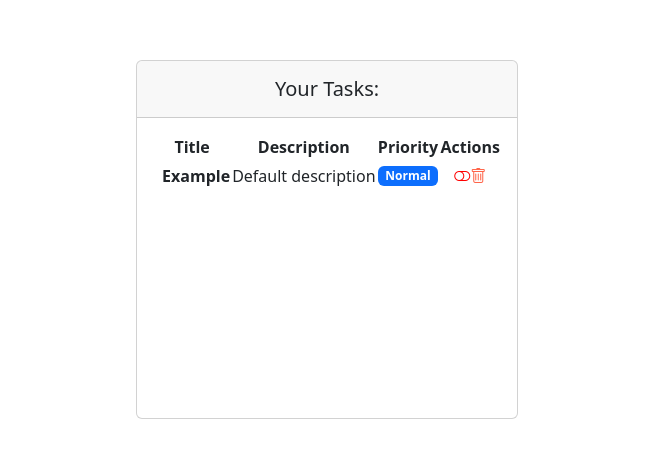
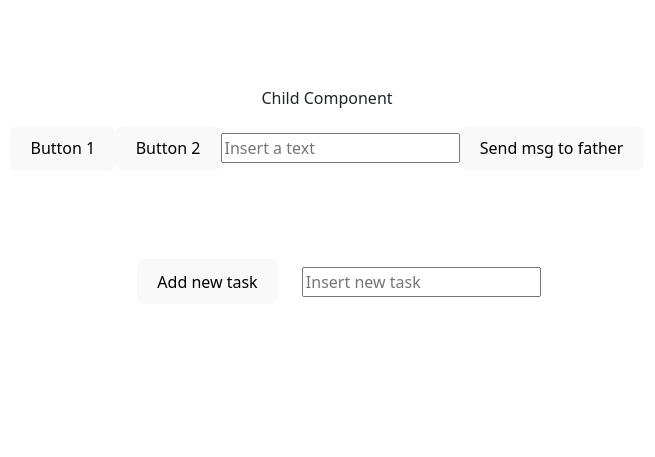
Before and after one commit to lucianogarriga/react-hooks-ob, a React (Vite) app: page / in a window 1280 px wide. Shown: the part 161-618 px from the top of the page, without its empty margins (313-968 px from the left). Built offline with nearby package versions, Linux system fonts and the light colour scheme.

Commit message:
Children - Props - Events

```diff
--- a/src/App.jsx
+++ b/src/App.jsx
@@ -7,23 +7,29 @@ import MiComponenteContexto from "./hooks/Ejemplo3";
 import Ejemplo4 from "./hooks/Ejemplo4";
 import TaskListComponent from "./components/container/task_list";
 import GreetingStyled from "./components/pure/greetingStyled";
+import Father from "./components/container/father";
+import Practica from "./components/pure/practica";
 
 function App() {
 
   return (
     <>
-      <TaskListComponent></TaskListComponent>
+      {/* <TaskListComponent></TaskListComponent> */}
       {/* <Ejemplo1 /> */}
       {/* <Ejemplo2 /> */}
       {/* <Ejemplo3/> */}
       {/* <MiComponenteContexto></MiComponenteContexto> */}
+            {/* CHILDREN POR PROPS */}
       {/* <Ejemplo4 name="Default"> */}
-        {/* Todo lo que este dentro de este componente,
-        es el children que se pasa por props */}
+            {/* Todo lo que este dentro de este componente,
+            es el children que se pasa por props */}
         {/* <p>Contenido del children</p>
         <p>Este es el children del componente padre</p>
       </Ejemplo4> */}
       {/* <GreetingStyled name="Luciano"></GreetingStyled>  */}
+            {/* GESTION DE EVENTOS */}
+      <Father></Father>
+      <Practica/>
     </>
   );
 }
--- /dev/null
+++ b/src/components/container/father.jsx
@@ -0,0 +1,17 @@
+import React from 'react';
+import Child from '../pure/child';
+
+const Father = () => {
+
+    function showMessage(text){
+        alert(`Mensaje recibido desde el hijo: ${text}`)
+    }
+
+    return (
+        <div>
+            <Child name="Child" send={showMessage}></Child>
+        </div>
+    );
+}
+
+export default Father;
--- a/src/components/container/task_list.jsx
+++ b/src/components/container/task_list.jsx
@@ -5,22 +5,21 @@ import TaskComponent from "../pure/task";
 
 // Import styles
 import "../../styles/task.scss";
+import TaskForm from "../pure/forms/taskForm";
 
 function TaskListComponent() {
-  // Valor inicial de la variable de estado
-  const defaultTask = new Task(
-    "Example",
-    "Default description",
-    false,
-    LEVELS.NORMAL
-  );
+  // Initial value of State Variable
+  const defaultTask1 = new Task("Example","Description 1",false,LEVELS.NORMAL);
+  const defaultTask2 = new Task("Example 2","Description 2",true,LEVELS.BLOCKING);
+  const defaultTask3 = new Task("Example 3","Description 3",true,LEVELS.URGENTE);
 
-  // Estado del Componente
-  const [tasks, setTasks] = useState([defaultTask]);
-  // Estado 'Loading'
+  // Component State
+  const [tasks, setTasks] = useState([defaultTask1, defaultTask2, defaultTask3]);
+  // State 'Loading'
   const [loading, setLoading] = useState(true);
 
-  // Control del ciclo de vida del Componente
+  // Control of lifecycle of the Component
+
 
   useEffect(() => {
     console.log("Task State has been modified");
@@ -29,10 +28,6 @@ function TaskListComponent() {
       console.log("TaskList component is goint to unmount");
     };
   }, [tasks]);
-
-  const changeCompleted = () => {
-    console.log("Cambiando estado");
-  };
 
   return (
     <div className="col-12">
@@ -57,13 +52,16 @@ function TaskListComponent() {
               </tr>
             </thead>
             <tbody>
-              {/* TODO: Iterar sobre una lista de tareas */}
-              <TaskComponent
-                task={defaultTask}
-                changeState={changeCompleted}
-              ></TaskComponent>
+
+              {tasks.map((task, index) =>
+                <TaskComponent
+                  key={index}
+                  task={task} />)
+              }
+
             </tbody>
           </table>
+          <TaskForm />
         </div>
       </div>
     </div>
--- /dev/null
+++ b/src/components/pure/child.jsx
@@ -0,0 +1,43 @@
+import React, {useRef} from "react";
+
+const Child = ({ name, send }) => {
+
+  const msgRef = useRef('')
+
+  function pressButton() {
+    const text = msgRef.current.value;
+    alert(`Texto: ${text}`);
+  }
+
+  function pressButtonParams(text) {
+    alert(`Text: ${text}`);
+  }
+
+  const inputFocused = () => {
+    console.log("Input Focused");
+  };
+
+  return (
+    <div>
+      <p
+        onMouseOver={() => {
+          console.log("OnMouseOver");
+        }}
+      >
+        {name} Component
+      </p>
+      <button onClick={pressButton}>Button 1</button>
+      <button onClick={() => pressButtonParams("Button 2")}>Button 2</button>
+      <input
+        placeholder="Insert a text"
+        onFocus={inputFocused}
+        onChange={(e) => console.log("Input: ", e.target.value)}
+        onCopy={() => alert("Text copied")}
+        ref={msgRef}
+      />
+      <button onClick={( ) => send('Hello father')}>Send msg to father</button>
+    </div>
+  );
+};
+
+export default Child;
--- /dev/null
+++ b/src/components/pure/forms/taskForm.jsx
@@ -0,0 +1,11 @@
+import React, {useRef} from 'react';
+
+const TaskForm = () => {
+    return (
+        <form>
+
+        </form>
+    );
+}
+
+export default TaskForm;
--- /dev/null
+++ b/src/components/pure/practica.jsx
@@ -0,0 +1,25 @@
+import React, {useRef} from 'react';
+
+const Practica = () => {
+
+    const msgRef = useRef('')
+
+    const butPress = () =>{
+        const text = msgRef.current.value;
+        console.log(text);
+    }
+
+    return (
+        <div style={{padding: '4rem'}}>
+            <button style={{margin: '1.5rem'}}
+                    onClick={butPress}
+                    onMouseOver={() => console.log('MouseOverOn')}
+            >Add new task</button>
+            <input placeholder='Insert new task'
+                ref={msgRef}
+            />
+        </div>
+    );
+}
+
+export default Practica;
--- a/src/components/pure/task.jsx
+++ b/src/components/pure/task.jsx
@@ -6,8 +6,8 @@ import { Task } from "../../models/task.class";
 import "../../styles/task.scss";
 import { LEVELS } from "../../models/levels.enum";
 
-// Colocar task o props es lo mismo
-const TaskComponent = ({ task, changeState }) => {
+// Task||Props => Are the same
+const TaskComponent = ({ task }) => {
   useEffect(() => {
     console.log("Created task");
     return () => {
@@ -27,7 +27,7 @@ const TaskComponent = ({ task, changeState }) => {
             <span className="badge bg-primary">{task.level}</span>
           </h6>
         );
-      case LEVELS.URGENT:
+      case LEVELS.URGENTE:
         return (
           <h6 className="mb-0 ">
             <span className="badge bg-warning">{task.level}</span>
@@ -48,12 +48,12 @@ const TaskComponent = ({ task, changeState }) => {
    * Function that returns a toggle icon
    * depends if the task is completed or not
    */
-  function taskCompleted(){
+  function taskCompletedIcon() {
     return task.completed ? (
       <i className="bi-toggle-on" style={{ color: "green" }}></i>
     ) : (
       <i className="bi-toggle-off" style={{ color: "red" }}></i>
-    )
+    );
   }
 
   return (
@@ -61,16 +61,16 @@ const TaskComponent = ({ task, changeState }) => {
       <th>
         <span className="ms-2">{task.name}</span>
       </th>
-      <td className="align-middle">
+      <td className="align-middle p-1">
         <span>{task.description}</span>
       </td>
-      <td className="align-middle">
-        {taskLevelBadge()}
+      <td className="align-middle p-1">
+      {/* Execution of function to return a badge element */}
+      {taskLevelBadge()}
       </td>
       <td className="align-middle p-1">
-        {/* Sustituir por iconos */}
-        {/* Ejemplos con switch/case y con op ternario */}
-        {taskCompleted()}
+      {/* Execution of function to return icon depending if task is completed or not */}
+        {taskCompletedIcon()}
         <i className="bi-trash" style={{ color: "tomato" }}></i>
       </td>
     </tr>
```
